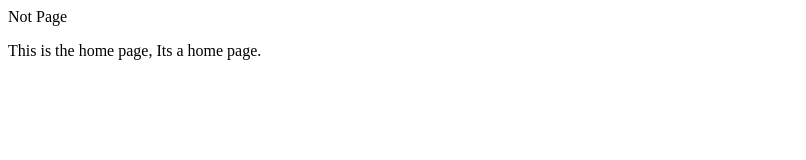
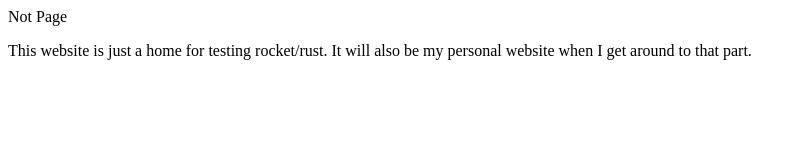
Before and after one commit to swmmrman/my-site-2022, a plain HTML site: page pages/index.html in a window 1280 px wide. Shown: the whole page, without its empty margins (0-806 px from the left). Drawn offline with Linux system fonts and the light colour scheme.

Commit message:
Better Text on the index

```diff
--- a/pages/index.html
+++ b/pages/index.html
@@ -1,4 +1,4 @@
 Not Page
 <p>
-    This is the home page,  Its a home page.
+    This website is just a home for testing rocket/rust.  It will also be my personal website when I get around to that part.
 </p>
```
